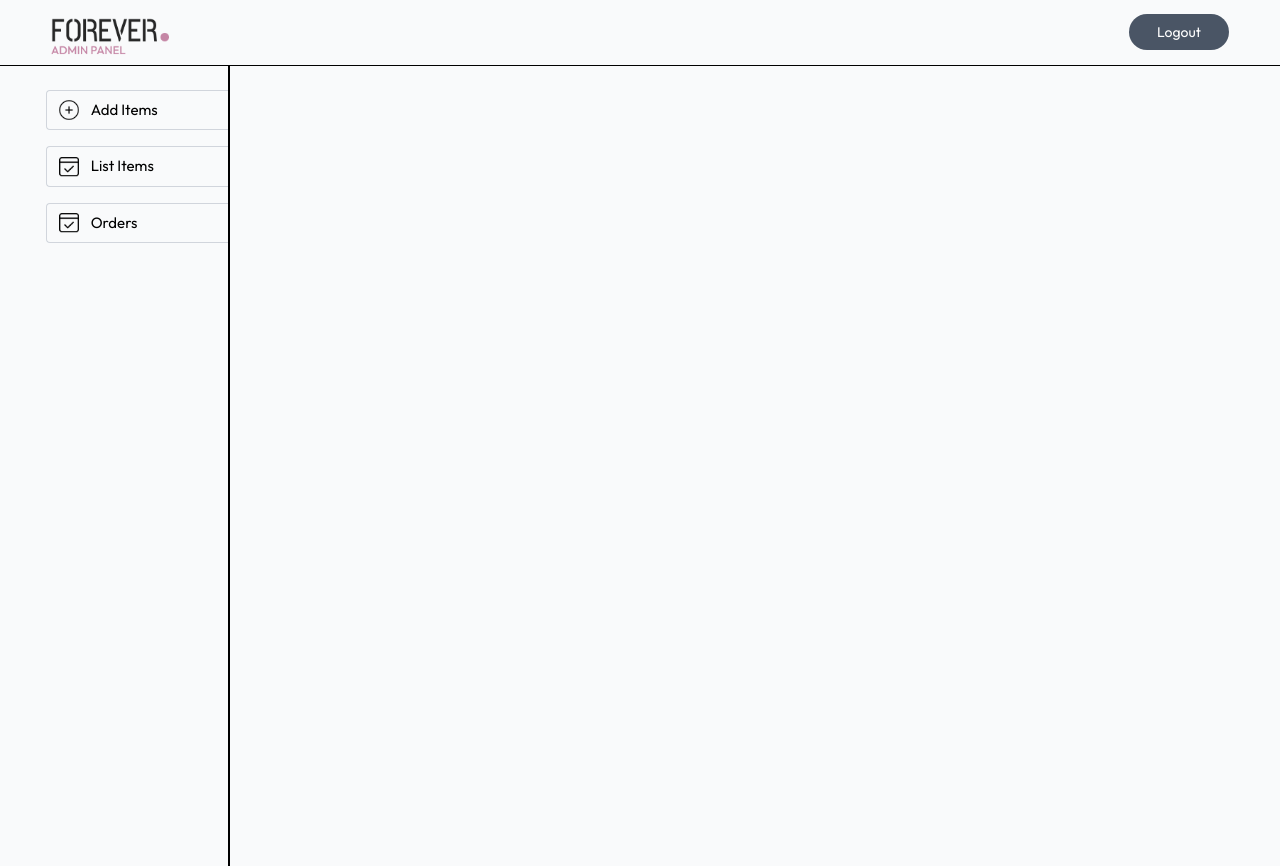
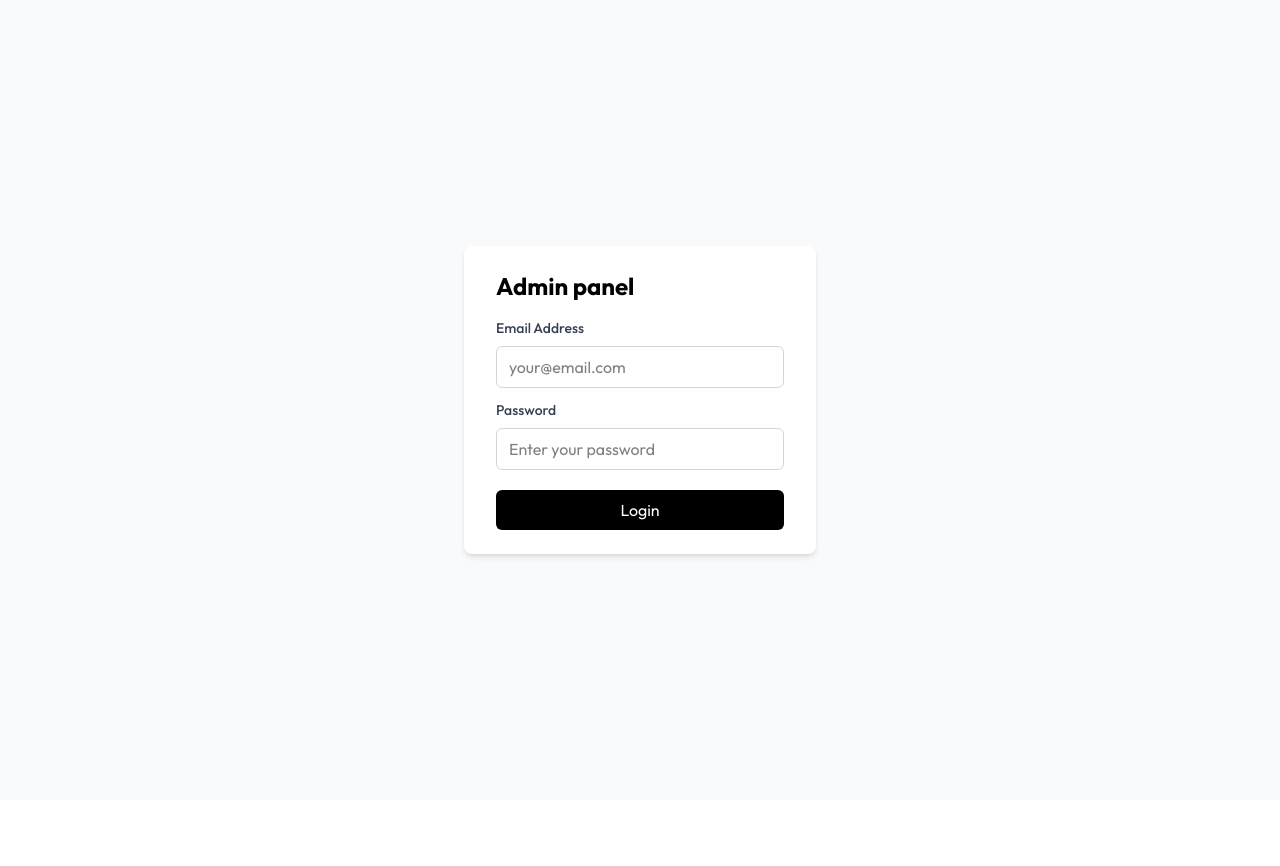
Before and after one commit to satyaki95/Clothing-Exchange---Swa-Marketplace, a React (Vite) app in the folder admin/: page / in a window 1280 px wide. After the commit the page ends 800 px from the top, so only its background shows below. Built offline with nearby package versions, Linux system fonts and the light colour scheme; no server answers.

Commit message:
admin login with token

```diff
--- a/admin/src/App.jsx
+++ b/admin/src/App.jsx
@@ -1,30 +1,46 @@
+/* eslint-disable react-refresh/only-export-components */
 import { Route, Routes } from "react-router-dom";
 import Navbar from "./components/Navbar";
 import Sidebar from "./components/Sidebar";
 import Add from "./pages/Add";
 import List from "./pages/List";
 import Orders from "./pages/Orders";
-import { useState } from "react";
+import { useEffect, useState } from "react";
+import Login from "./components/Login";
+import { ToastContainer } from "react-toastify";
+
+export const backendUrl = import.meta.env.VITE_BACKEND_URL;
 
 const App = () => {
-  const [token, setToken] = useState("");
+  const [token, setToken] = useState(
+    localStorage.getItem("token") ? localStorage.getItem("token") : "",
+  );
+
+  useEffect(() => {
+    localStorage.setItem("token", token);
+  }, [token]);
 
   return (
     <div className="bg-gray-50 min-h-screen">
+      <ToastContainer />
+      {token === "" ? (
+        <Login setToken={setToken} />
+      ) : (
         <>
-        <Navbar />
+          <Navbar setToken={setToken} />
           <hr />
           <div className="flex w-full">
             <Sidebar />
             <div className="w-[70%] mx-auto ml-[max(5vw,25px)] my-8 text-gray-600 text-base">
               <Routes>
-              <Route path="/add" element={<Add />} />
-              <Route path="/list" element={<List />} />
-              <Route path="/orders" element={<Orders />} />
+                <Route path="/add" element={<Add token={token} />} />
+                <Route path="/list" element={<List token={token} />} />
+                <Route path="/orders" element={<Orders token={token} />} />
               </Routes>
             </div>
           </div>
         </>
+      )}
     </div>
   );
 };
--- a/admin/src/components/Login.jsx
+++ b/admin/src/components/Login.jsx
@@ -1,7 +1,70 @@
-import React from "react";
+import { useState } from "react";
+import axios from "axios";
+import { backendUrl } from "../App";
+import { toast } from "react-toastify";
 
-const Login = () => {
-  return <div>Login</div>;
+const Login = ({ setToken }) => {
+  const [email, setEmail] = useState("");
+  const [password, setPassword] = useState("");
+
+  const onSubmitHandler = async (e) => {
+    try {
+      e.preventDefault();
+
+      const response = await axios.post(backendUrl + "/api/user/admin", {
+        email,
+        password,
+      });
+
+      if (response.data.success) {
+        setToken(response.data.token);
+      } else {
+        toast.error(response.data.message);
+      }
+    } catch (error) {
+      toast.error(error.message);
+    }
+  };
+
+  return (
+    <div className="min-h-screen flex items-center justify-center w-full">
+      <div className="bg-white shadow-md rounded-lg px-8 py-6 max-w-md">
+        <h1 className="text-2xl font-bold mb-4">Admin panel</h1>
+        <form onSubmit={onSubmitHandler}>
+          <div className="mb-3 min-w-72">
+            <p className="text-sm font-medium text-gray-700 mb-2">
+              Email Address
+            </p>
+            <input
+              onChange={(e) => setEmail(e.target.value)}
+              value={email}
+              className="rounded-md w-full px-3 py-2 border border-gray-300 outline-none"
+              type="email"
+              placeholder="your@email.com"
+              required
+            />
+          </div>
+          <div className="mb-3 min-w-72">
+            <p className="text-sm font-medium text-gray-700 mb-2">Password</p>
+            <input
+              onChange={(e) => setPassword(e.target.value)}
+              value={password}
+              className="rounded-md w-full px-3 py-2 border border-gray-300 outline-none"
+              type="password"
+              placeholder="Enter your password"
+              required
+            />
+          </div>
+          <button
+            className="mt-2 w-full py-2 px-4 rounded-md text-white bg-black"
+            type="submit"
+          >
+            Login
+          </button>
+        </form>
+      </div>
+    </div>
+  );
 };
 
 export default Login;
--- a/admin/src/components/Navbar.jsx
+++ b/admin/src/components/Navbar.jsx
@@ -1,10 +1,13 @@
 import { assets } from "../assets/admin_assets";
 
-const Navbar = () => {
+const Navbar = ({ setToken }) => {
   return (
     <div className="flex items-center py-2 px-[4%] justify-between">
       <img className="w-[max(10%,80px)]" src={assets.logo} alt="logo" />
-      <button className="bg-gray-600 text-white px-5 py-2 sm:px-7 sm:py-2 rounded-full text-xs sm:text-sm">
+      <button
+        onClick={() => setToken("")}
+        className="bg-gray-600 text-white px-5 py-2 sm:px-7 sm:py-2 rounded-full text-xs sm:text-sm"
+      >
         Logout
       </button>
     </div>
```
Also changed, not shown: 1 other file (tests, documents, lock files or other folders). Lines whose indentation alone changed are shown as unchanged.
